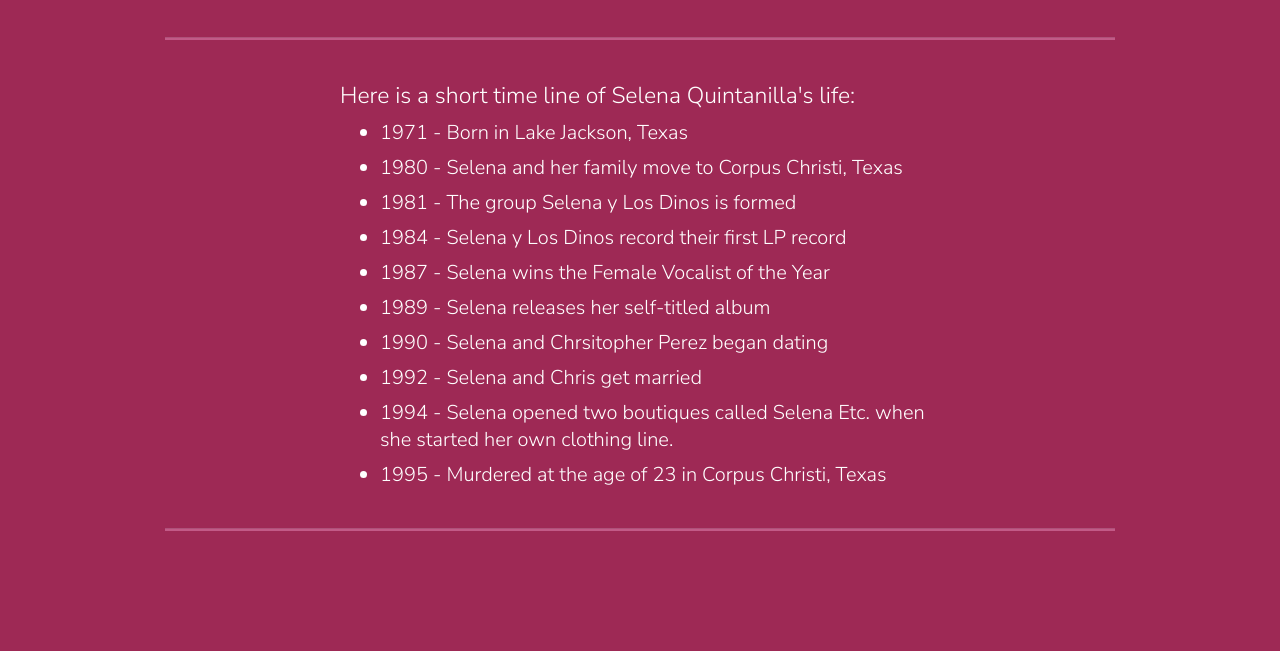
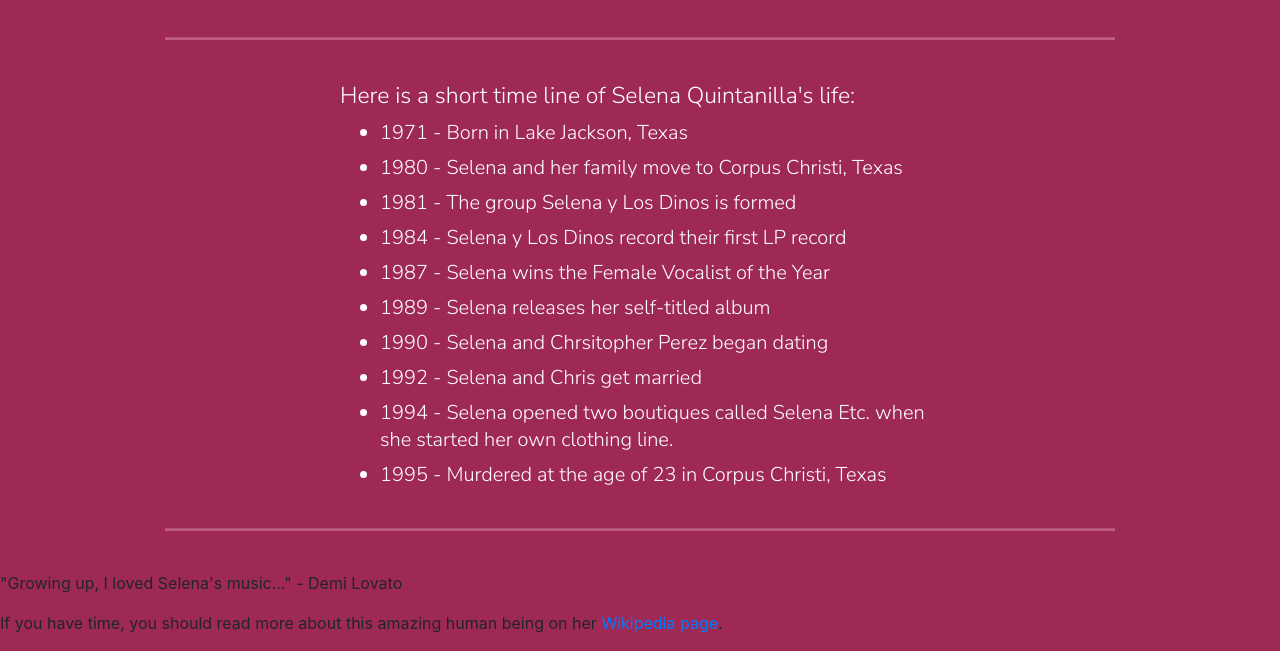
Before and after one commit to wendyval/Tribute-Page, a plain HTML site: page index.html in a window 1280 px wide. Shown: the part 398-1049 px from the top of the page. Before the commit the page ends 969 px from the top, so only its background shows below. Drawn offline with nearby package versions, Linux system fonts and the light colour scheme; a web font is replaced by a local one.

Commit message:
Add the footer

```diff
--- a/index.html
+++ b/index.html
@@ -49,6 +49,11 @@
 
     </div>
 
+    <footer>
+      <p id="quote">"Growing up, I loved Selena's music..." - Demi Lovato</p>
+      <p>If you have time, you should read more about this amazing human being on her <a href="#" id="tribute-link" target="_blank">Wikipedia page</a>.</p>
+    </footer>
+
     <!-- Optional JavaScript -->
     <!-- jQuery first, then Popper.js, then Bootstrap JS -->
     <script src="https://code.jquery.com/jquery-3.3.1.slim.min.js" integrity="sha384-q8i/X+965DzO0rT7abK41JStQIAqVgRVzpbzo5smXKp4YfRvH+8abtTE1Pi6jizo" crossorigin="anonymous"></script>
```
